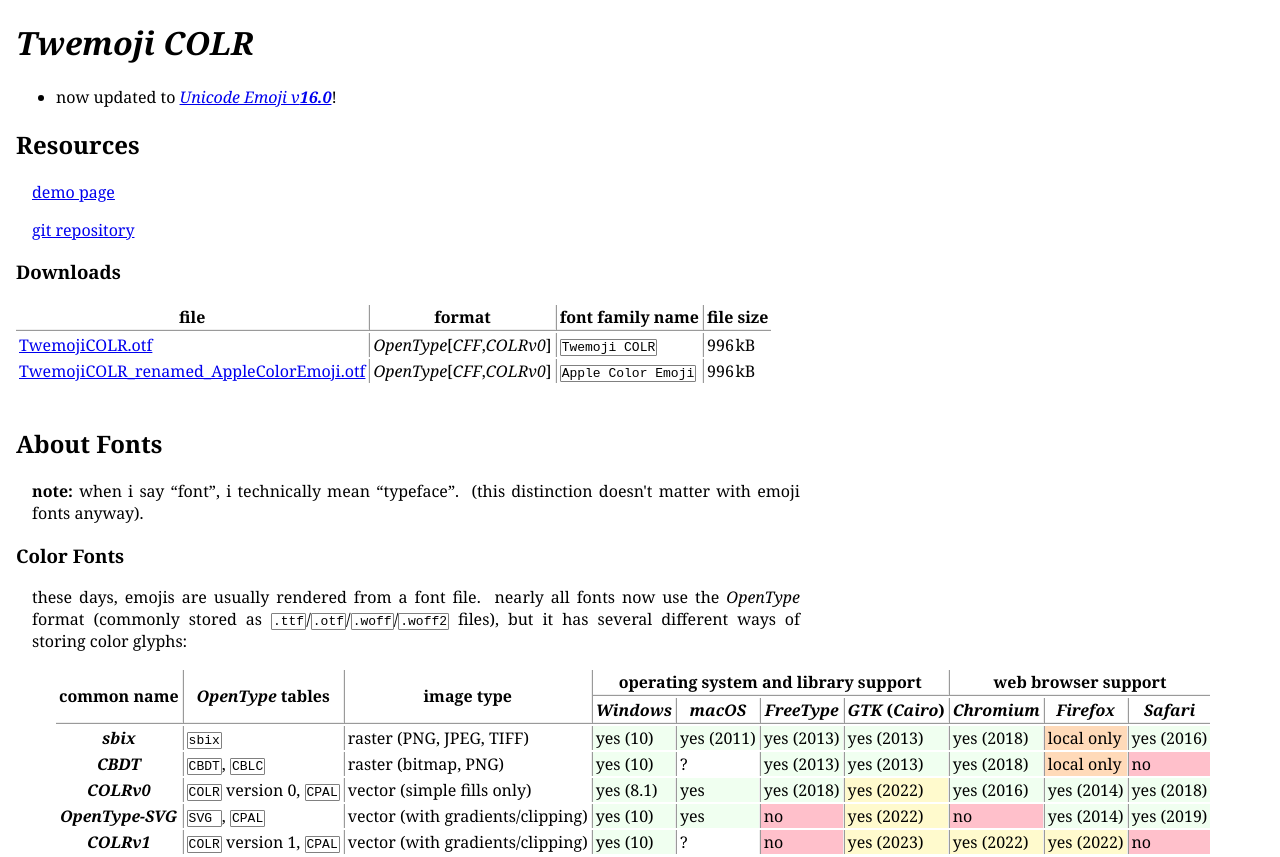
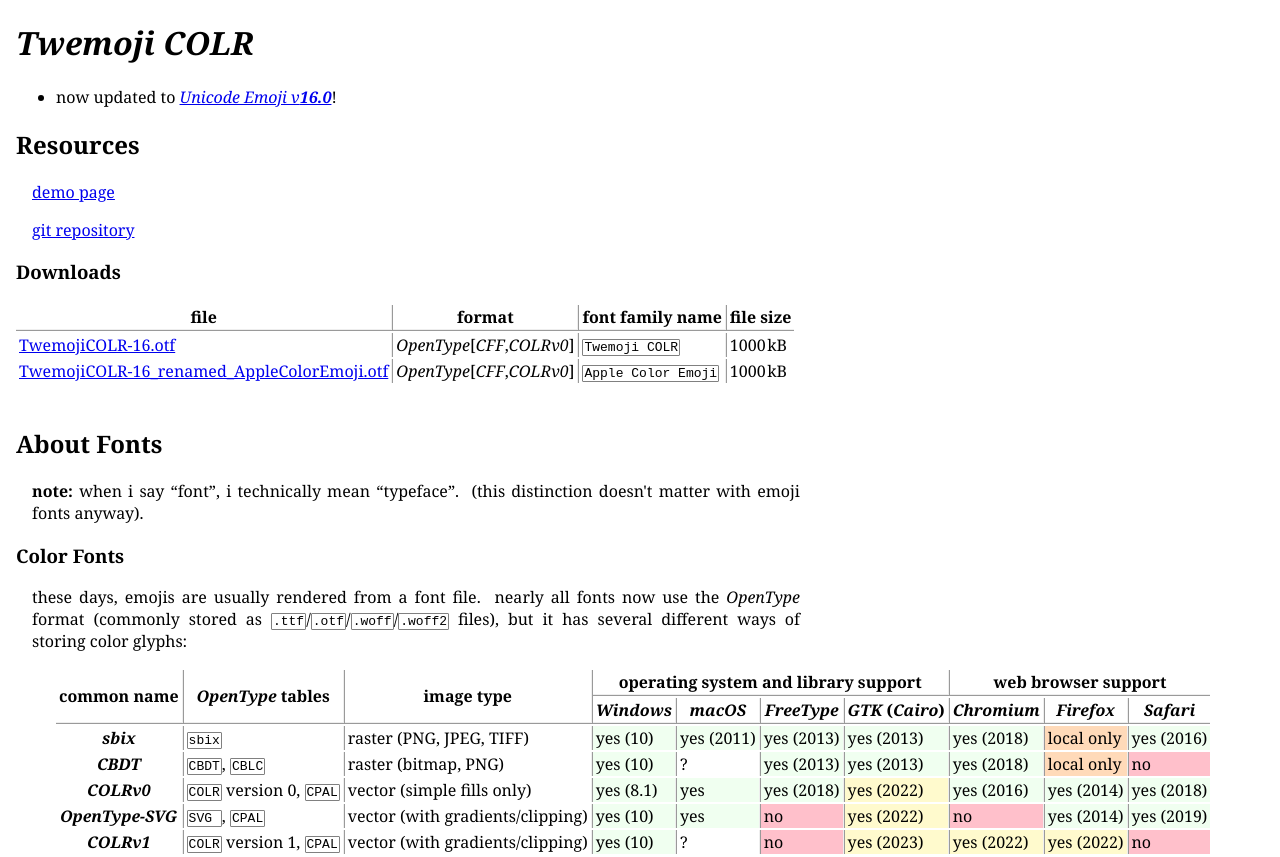
Before and after one commit to 12Me21/twemoji-COLR, a website: page readme.html in a window 1280 px wide. Shown: the top 857 px of the page. Drawn offline with Linux system fonts and the light colour scheme.

Commit message:
readme v16.0

```diff
--- a/readme.html
+++ b/readme.html
@@ -47,8 +47,8 @@
 <h3>Downloads</h3>
 <table>
 	<thead><tr><th>file<th>format<th>font family name<th>file size</tr></thead>
-	<tr><td><a href=./build/TwemojiCOLR.otf>TwemojiCOLR.otf</a><td><i>OpenType</i>[<i>CFF</i>,<i>COLRv0</i>]<td><code>Twemoji COLR</code><td>996&hairsp;kB</tr>
-	<tr><td><a href=./build/TwemojiCOLR_renamed_AppleColorEmoji.otf>TwemojiCOLR_renamed_AppleColorEmoji.otf</a><td><i>OpenType</i>[<i>CFF</i>,<i>COLRv0</i>]<td><code>Apple Color Emoji</code><td>996&hairsp;kB</tr>
+	<tr><td><a href=./build/TwemojiCOLR-16.otf>TwemojiCOLR-16.otf</a><td><i>OpenType</i>[<i>CFF</i>,<i>COLRv0</i>]<td><code>Twemoji COLR</code><td>1000&hairsp;kB</tr>
+	<tr><td><a href=./build/TwemojiCOLR-16_renamed_AppleColorEmoji.otf>TwemojiCOLR-16_renamed_AppleColorEmoji.otf</a><td><i>OpenType</i>[<i>CFF</i>,<i>COLRv0</i>]<td><code>Apple Color Emoji</code><td>1000&hairsp;kB</tr>
 </table>
 
 <h2>About Fonts</h2>
```
